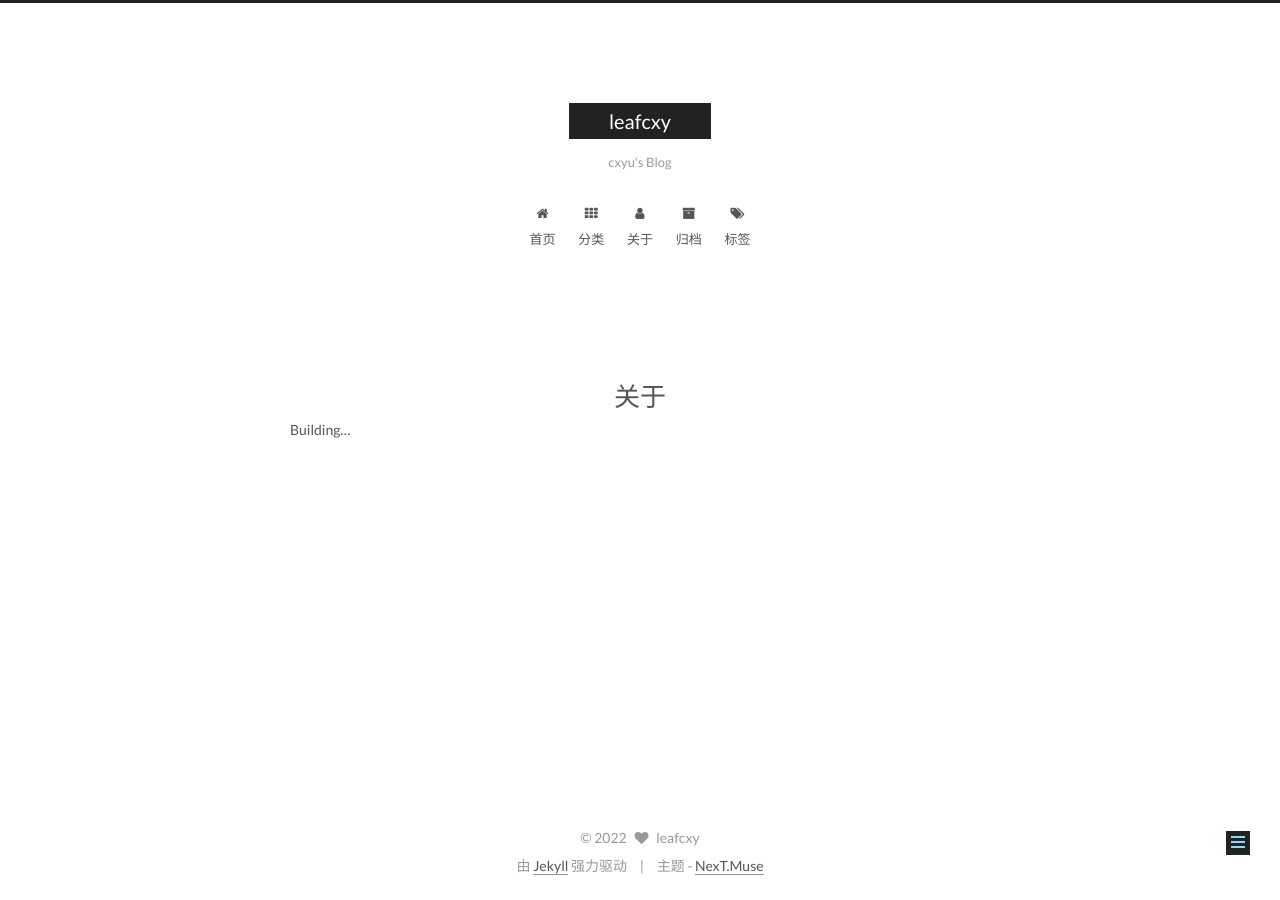
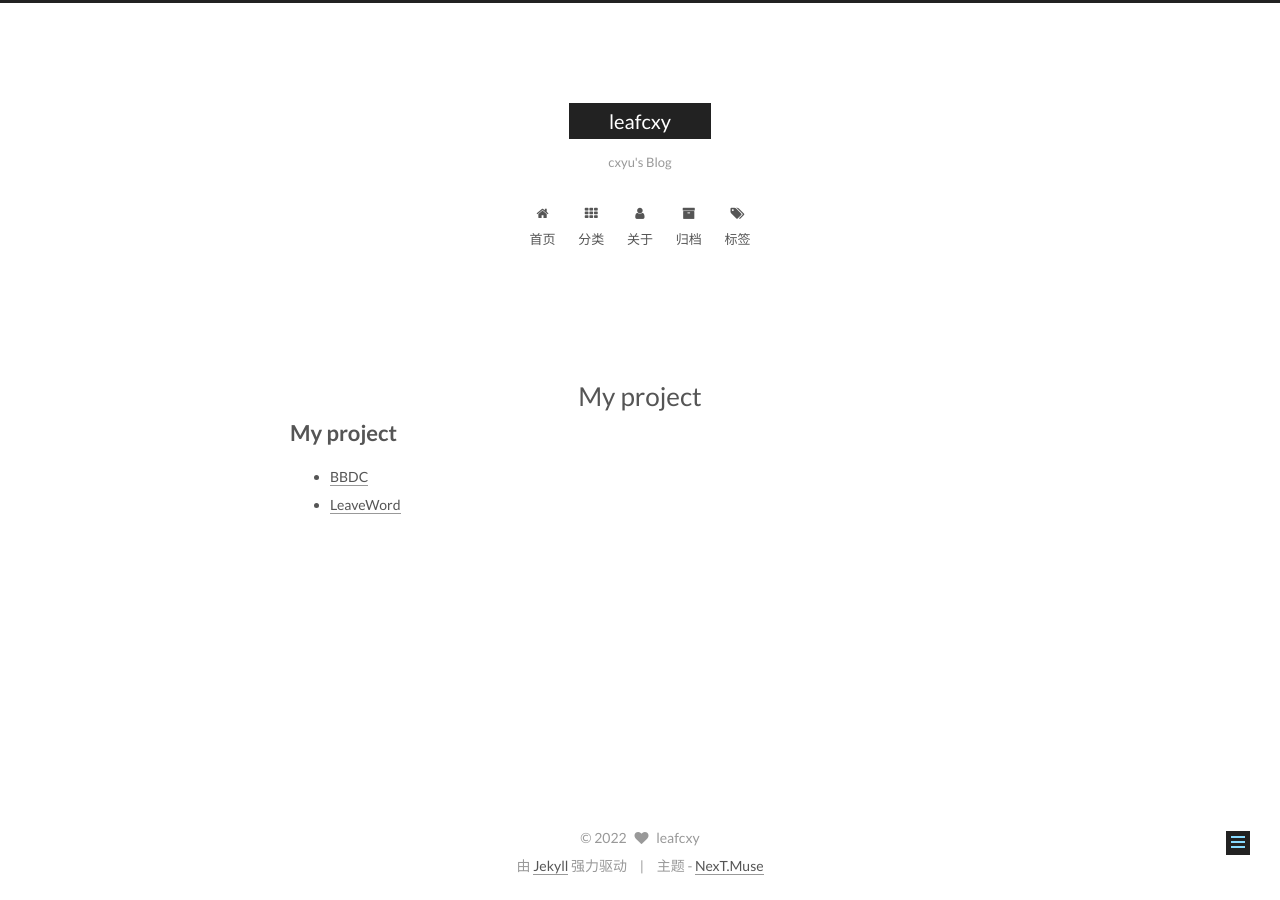
Before and after one commit to leafcxy/leafcxy.github.io, a Jekyll site: the page built from about/index.md, in a window 1280 px wide. Built offline with Jekyll 4.4.1, drawn with Linux system fonts in a browser that asks for light colours; comment, search, counter and statistics services are not loaded; our own code applies the rules of GitHub Pages for plain Markdown files.

Commit message:
about me

```diff
--- a/about/index.md
+++ b/about/index.md
@@ -3,4 +3,7 @@ layout: page
 type: about
 ---
 
-Building...
+# My project
+
+* [BBDC](https://github.com/leafcxy/BBDC)
+* [LeaveWord](https://github.com/leafcxy/LeaveWord)
```
